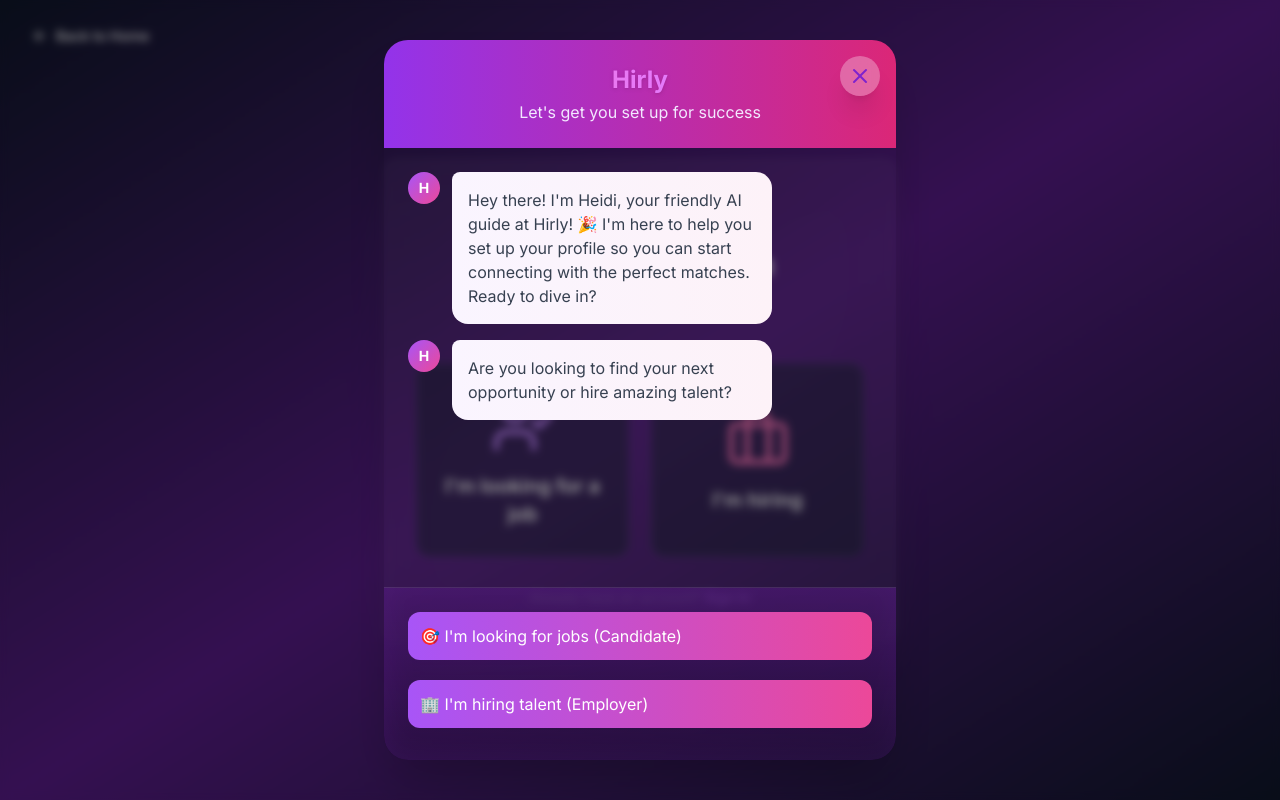
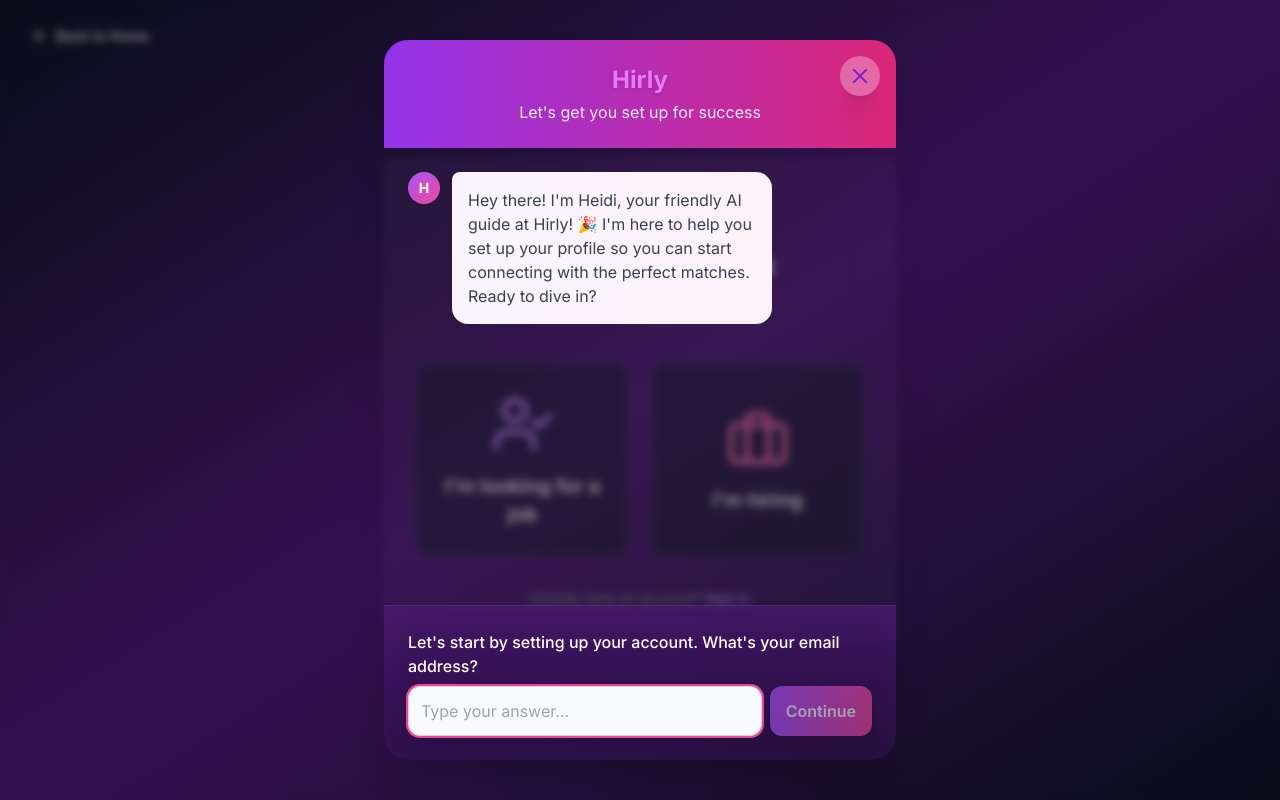
Before and after one commit to itz-dev-tasavvuf/Hirly3.0-Alpha-, a React (Vite) app in the folder project/: page /signup in a window 1280 px wide. Both pictures are taken after a click on the button "I'm looking for a job". Built offline with nearby package versions, Linux system fonts and the light colour scheme.

Commit message:
Supabase Intergration Start

```diff
--- a/project/package.json
+++ b/project/package.json
@@ -22,6 +22,7 @@
     "@radix-ui/react-slot": "^1.0.2",
     "@radix-ui/react-tabs": "^1.0.4",
     "@radix-ui/react-toast": "^1.1.5",
+    "@supabase/supabase-js": "^2.50.0",
     "chart.js": "^4.5.0",
     "class-variance-authority": "^0.7.0",
     "clsx": "^2.0.0",
--- a/project/src/components/HirlyOnboarding.jsx
+++ b/project/src/components/HirlyOnboarding.jsx
@@ -7,10 +7,14 @@
 import { useNavigate } from "react-router-dom";
 import { motion } from "framer-motion";
 import "../hide-scrollbar.css";
+import { saveProfileToSupabase } from "../utils/saveProfileToSupabase";
+import { supabase } from "../supabaseClient";
 
 const HirlyOnboarding = () => {
   // Modal state for profile summary
   const [showProfileModal, setShowProfileModal] = useState(false);
+  // Password visibility toggle
+  const [showPassword, setShowPassword] = useState(false);
   const navigate = useNavigate();
   // Main state variables
   const [messages, setMessages] = useState([]);
@@ -32,6 +36,22 @@
         type: 'bot',
         text: "Hey there! I'm Heidi, your friendly AI guide at Hirly! 🎉 I'm here to help you set up your profile so you can start connecting with the perfect matches. Ready to dive in?",
         delay: 1200
+      },
+      {
+        id: 'askEmail',
+        type: 'text',
+        text: "Let's start by setting up your account. What's your email address?",
+        key: 'email',
+        inputType: 'email',
+        required: true,
+      },
+      {
+        id: 'askPassword',
+        type: 'text',
+        text: "Great! Please choose a password.",
+        key: 'password',
+        inputType: 'password',
+        required: true,
       },
       {
         id: 'userType',
@@ -273,7 +293,9 @@
     const newSteps = getStepConfig(userProfile.userType);
     setSteps(newSteps);
     // Only update step and options, do NOT reset messages (preserve chat history)
-    setStep(2); // Step 2 is askName (name input)
+    // Find the index of 'askName' step to jump to after userType selection
+    const nameStepIdx = newSteps.findIndex(s => s.key === 'name');
+    setStep(nameStepIdx !== -1 ? nameStepIdx : 0);
     setCurrentOptions([]);
     setIsComplete(false);
     setShowTyping(false);
@@ -304,13 +326,13 @@
     }
   };
 
-  // Handle text input submit for name step
+  // Handle text input submit for all text input steps
   const handleTextInputSubmit = (e) => {
     e.preventDefault();
     const current = steps[step];
-    if (current.type === 'text' && current.key === 'name' && textInputValue.trim()) {
+    if (current.type === 'text' && current.key && textInputValue.trim()) {
       setMessages(prev => ([...prev, { type: 'user', text: textInputValue.trim() }]));
-      setUserProfile(prev => ({ ...prev, name: textInputValue.trim() }));
+      setUserProfile(prev => ({ ...prev, [current.key]: textInputValue.trim() }));
       setTextInputValue("");
       setTimeout(() => setStep(s => s + 1), 200); // Small delay for realism
     }
@@ -321,12 +343,36 @@
     chatEndRef.current?.scrollIntoView({ behavior: 'smooth' });
   }, [messages, showTyping]);
 
-  // Save profile function (ready for API integration)
-  const handleSaveProfile = () => {
-    // Simulate save
-    setTimeout(() => {
+  // Save profile to Supabase (with Supabase Auth signup)
+  const handleSaveProfile = async () => {
+    // 1. Sign up user with Supabase Auth using collected email and password
+  console.log("Signing up with profile:", userProfile);
+    if (!userProfile.email || !userProfile.password) {
+      alert('Email and password are required.');
+      return;
+    }
+    // Sign up user
+    const { data, error: signupError } = await supabase.auth.signUp({
+      email: userProfile.email,
+      password: userProfile.password
+    });
+    if (signupError) {
+      alert('Error creating account: ' + signupError.message);
+      return;
+    }
+
+    // 2. Save profile to Supabase (convert File objects to null or placeholder for now)
+    const profileData = {
+      ...userProfile,
+      profilePicUrl: userProfile.profilePic && typeof userProfile.profilePic === 'string' ? userProfile.profilePic : null,
+      resumeUrl: userProfile.resume && typeof userProfile.resume === 'string' ? userProfile.resume : null,
+    };
+    const { error } = await saveProfileToSupabase(profileData);
+    if (error) {
+      alert('Error saving profile: ' + error.message);
+    } else {
       setIsComplete(true);
-    }, 800);
+    }
   };
 
   // Components
@@ -349,13 +395,21 @@
     </div>
   );
 
-  const UserMessage = ({ text }) => (
+  const UserMessage = ({ text, stepIndex }) => {
+    // Find the step key for this message
+    let key = null;
+    if (typeof stepIndex === 'number' && steps[stepIndex] && steps[stepIndex].key) {
+      key = steps[stepIndex].key;
+    }
+    const isPassword = key === 'password';
+    return (
       <div className="flex justify-end mb-4 animate-slideInRight">
         <div className="bg-gray-800 text-white p-4 rounded-2xl rounded-tr-sm max-w-xs">
-        <p>{text}</p>
+          <p>{isPassword ? '••••••••' : text}</p>
         </div>
       </div>
     );
+  };
 
   const ChatOption = ({ option, onClick, disabled }) => (
     <button
@@ -405,7 +459,7 @@
           message.type === 'bot' ? (
             <HirlyBotMessage key={index} text={message.text} />
           ) : (
-            <UserMessage key={index} text={message.text} />
+            <UserMessage key={index} text={message.text} stepIndex={index} />
           )
         ))}
         {showTyping && <HirlyBotMessage isTyping={true} />}
@@ -420,16 +474,31 @@
               {steps[step].text}
             </div>
             <form className="flex gap-2" onSubmit={handleTextInputSubmit} autoComplete="off">
+              <div className="relative w-full">
                 <input
-                type="text"
-                className="flex-1 rounded-lg border border-purple-200 px-4 py-2 focus:outline-none focus:ring-2 focus:ring-purple-400 bg-white/80 text-gray-900 placeholder-gray-400"
-                placeholder="Enter your name..."
+                  type={steps[step].inputType === "password" && !showPassword ? "password" : "text"}
+                  className="w-full rounded-lg border border-gray-300 p-3 focus:outline-none focus:ring-2 focus:ring-pink-500 bg-gray-50 text-gray-900 placeholder-gray-400"
+                  placeholder={steps[step].inputType === "password" ? "Create a password..." : "Type your answer..."}
                   value={textInputValue}
                   onChange={e => setTextInputValue(e.target.value)}
-                disabled={showTyping}
-                required
-                maxLength={32}
+                  onKeyDown={e => e.key === "Enter" && handleTextInputSubmit(e)}
+                  autoFocus
                 />
+                {steps[step].inputType === "password" && (
+                  <button
+                    type="button"
+                    className="absolute right-3 top-1/2 -translate-y-1/2 text-gray-400 hover:text-gray-700"
+                    onClick={() => setShowPassword(p => !p)}
+                    tabIndex={-1}
+                  >
+                    {showPassword ? (
+                      <svg xmlns="http://www.w3.org/2000/svg" className="h-5 w-5" fill="none" viewBox="0 0 24 24" stroke="currentColor"><path strokeLinecap="round" strokeLinejoin="round" strokeWidth={2} d="M15 12a3 3 0 11-6 0 3 3 0 016 0z" /><path strokeLinecap="round" strokeLinejoin="round" strokeWidth={2} d="M2.458 12C3.732 7.943 7.523 5 12 5c4.478 0 8.268 2.943 9.542 7-1.274 4.057-5.064 7-9.542 7-4.477 0-8.268-2.943-9.542-7z" /></svg>
+                    ) : (
+                      <svg xmlns="http://www.w3.org/2000/svg" className="h-5 w-5" fill="none" viewBox="0 0 24 24" stroke="currentColor"><path strokeLinecap="round" strokeLinejoin="round" strokeWidth={2} d="M13.875 18.825A10.05 10.05 0 0112 19c-4.478 0-8.268-2.943-9.542-7a9.973 9.973 0 012.042-3.368M6.36 6.36A9.956 9.956 0 0112 5c4.478 0 8.268 2.943 9.542 7a9.973 9.973 0 01-4.043 5.197M15 12a3 3 0 11-6 0 3 3 0 016 0zm6 6L6 6" /></svg>
+                    )}
+                  </button>
+                )}
+              </div>
               <button
                 type="submit"
                 className="bg-gradient-to-r from-purple-500 to-pink-500 text-white px-4 py-2 rounded-lg font-semibold shadow-md hover:from-purple-400 hover:to-pink-400 disabled:opacity-60"
@@ -438,8 +507,7 @@
             </form>
           </div>
         )}
-        {/* File upload step (profilePic or resume), only for candidates */}
-        {steps[step] && steps[step].type === 'file' && !isComplete && userProfile.userType === 'Candidate' && (
+        {steps[step] && steps[step].type === 'file' && !isComplete && (
           <div>
             <div className="mb-2 text-white font-medium">
               {steps[step].text}
--- /dev/null
+++ b/project/src/supabaseClient.js
@@ -0,0 +1,6 @@
+import { createClient } from '@supabase/supabase-js';
+
+const supabaseUrl = 'https://occrvhahkgvvyzvpnsjz.supabase.co';
+const supabaseAnonKey = 'eyJhbGciOiJIUzI1NiIsInR5cCI6IkpXVCJ9.eyJpc3MiOiJzdXBhYmFzZSIsInJlZiI6Im9jY3J2aGFoa2d2dnl6dnBuc2p6Iiwicm9sZSI6ImFub24iLCJpYXQiOjE3NDg4NTE4ODQsImV4cCI6MjA2NDQyNzg4NH0.IGaqd4lLbOzM5NPKVbzVBQgOMB1K0Yb10I1z9z97lR0';
+
+export const supabase = createClient(supabaseUrl, supabaseAnonKey);
--- /dev/null
+++ b/project/src/utils/saveProfileToSupabase.js
@@ -0,0 +1,31 @@
+import { supabase } from '../supabaseClient';
+
+/**
+ * Save or update the current user's profile in Supabase after onboarding.
+ * @param {Object} profileData - The onboarding profile data to save.
+ * @returns {Promise<{error: any}>}
+ */
+export async function saveProfileToSupabase(profileData) {
+  const { data: { user }, error: userError } = await supabase.auth.getUser();
+  if (!user || userError) {
+    return { error: userError || new Error('No logged-in user found') };
+  }
+
+  const { id, email } = user;
+  // Prepare data to match your Supabase table columns
+  const data = {
+    id,
+    email,
+    name: profileData.name,
+    user_type: profileData.userType,
+    roles: Array.isArray(profileData.roles) ? profileData.roles : [profileData.roles],
+    experience: profileData.experience,
+    work_location: profileData.workLocation,
+    salary_range: profileData.salaryRange,
+    profile_pic: profileData.profilePicUrl || null,
+    resume: profileData.resumeUrl || null,
+  };
+
+  const { error } = await supabase.from('profiles').upsert(data);
+  return { error };
+}
```
Also changed, not shown: 1 other file (tests, documents, lock files or other folders). Lines whose indentation alone changed are shown as unchanged.
